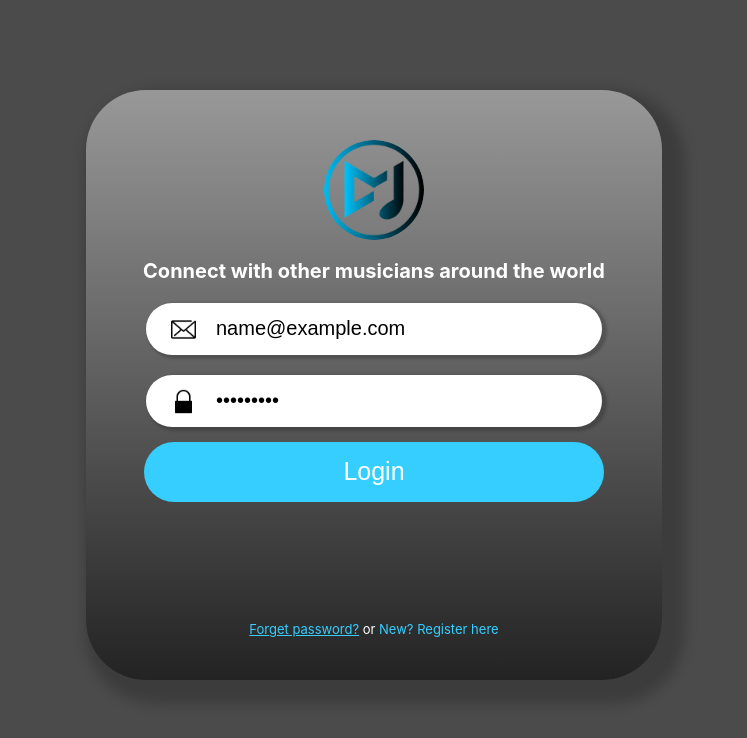
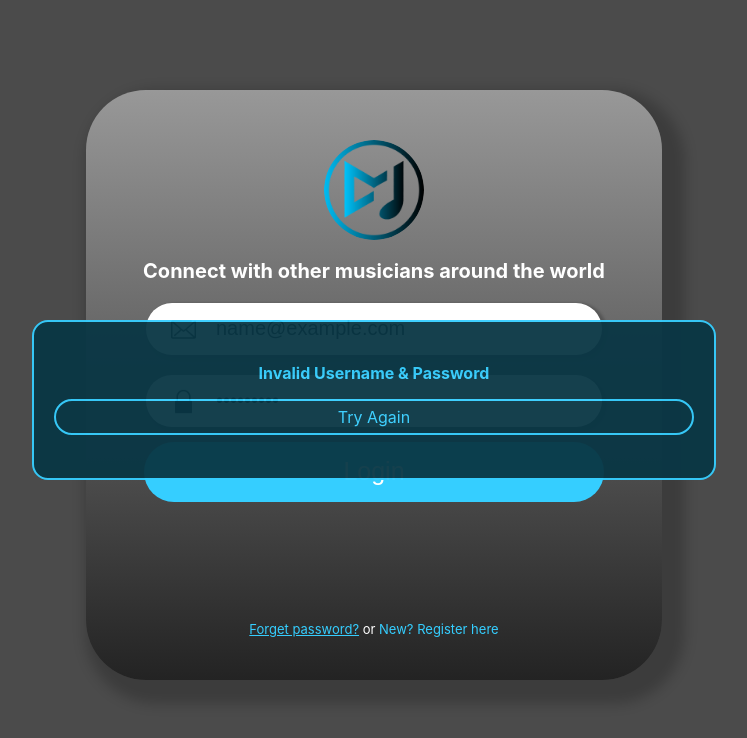
Before and after one commit to jslack222/react-app-my-musician, a React (Create React App) app: page /myprofile in a window 1280 px wide. Both pictures are taken after typing "name@example.com", "Sample123" into the empty fields and a click on the button "Login". Shown: the top 738 px of the page, without its empty margins (266-1013 px from the left). Built offline with nearby package versions, Linux system fonts and the light colour scheme; no server answers.

Commit message:
10th save

```diff
--- a/src/App.css
+++ b/src/App.css
@@ -112,15 +112,83 @@ button {
   padding: 15px;
 
 }
+@keyframes shake {
+  0% {
+    transform: translate(1px, 1px) rotate(0deg);
+  }
 
+  10% {
+    transform: translate(-1px, -2px) rotate(-1deg);
+  }
+
+  20% {
+    transform: translate(-3px, 0px) rotate(1deg);
+  }
+
+  30% {
+    transform: translate(3px, 2px) rotate(0deg);
+  }
+
+  40% {
+    transform: translate(1px, -1px) rotate(1deg);
+  }
+
+  50% {
+    transform: translate(-1px, 2px) rotate(-1deg);
+  }
+
+  60% {
+    transform: translate(-3px, 1px) rotate(0deg);
+  }
+
+  70% {
+    transform: translate(3px, 1px) rotate(-1deg);
+  }
+
+  80% {
+    transform: translate(-1px, -1px) rotate(1deg);
+  }
+
+  90% {
+    transform: translate(1px, 2px) rotate(0deg);
+  }
+
+  100% {
+    transform: translate(1px, -2px) rotate(-1deg);
+  }
+}
 
 @keyframes bounce {
   0%, 20%, 50%, 80%, 100% {transform: translateY(0);}
   40% {transform: translateY(-30px);}
   60% {transform: translateY(-15px);}
 }
+@keyframes horizontal-shaking {
+  0% {
+    transform: translateX(0)
+  }
 
+  15% {
+    transform: translateX(5px)
+  }
 
+  50% {
+    transform: translateX(-5px)
+  }
+
+  15% {
+    transform: translateX(5px)
+  }
+
+  100% {
+    transform: translateX(0)
+  }
+}
+@keyframes x {
+  100% {
+    transform: translateX(calc(-100vh - var(--width)));
+  }
+}
 button:active {
     transform: scale(0.90);
 
@@ -139,8 +207,6 @@ button:hover {
     margin-right: -50%;
     transform: translate(-50%, -50%);
     animation: fadeIn 2s;
-
-
 }
 .link a {
   color: var(--highlight)
@@ -176,3 +242,56 @@ header {
   box-shadow:10px 13px 10px 13px rgba(0, 0, 0, 0.7);
   border-bottom: solid 1.5px #5d5d5d;
 }
+.login-error {
+  position: absolute;
+    top: 50%;
+    left: 50%;
+    margin-right: -50%;
+    transform: translate(-50%, -50%);
+    background-color: rgb(9, 54, 68);
+    padding: 10px 20px;
+    border-radius: 16px;
+    z-index: 3;
+    filter: opacity(0.95);
+    border: var(--highlight) solid 2px;
+    height: 17vh;
+    width: 50vw;
+
+}
+.login-error:hover {
+ cursor: pointer;
+ filter: brightness(1.8) opacity(0.95)
+}
+.X {
+  display:flex;
+  align-items: center;
+  justify-content: center;
+  font-size: 16px;
+  cursor: pointer;
+  background-color: rgb(9, 54, 68);
+  border: var(--highlight) solid 2px;
+  border-radius: 40px;
+  padding: 6px 7px;
+  color: var(--highlight);
+
+}
+.X:hover {
+  filter: brightness(200%)
+}
+.X:active {
+  transform: scale(0.90)
+}
+.error-message {
+  font-size: 16px;
+  color: var(--highlight);
+  display: flex;
+  justify-content: center;
+  align-items: center;
+  animation: horizontal-shaking 1s
+}
+.parent {
+  display: flex;
+  justify-content: center;
+  align-items: center;
+  animation: shake ease 1s;
+}
--- a/src/App.jsx
+++ b/src/App.jsx
@@ -7,6 +7,10 @@ import {useState} from 'react'
 
 function App() {
   const [loggedIn, setLoggedIn] = useState(false)
+  function setStatus() {
+    setLoggedIn(!loggedIn)
+  }
+
 
   return (
     <div className="App">
@@ -16,7 +20,7 @@ function App() {
           {Routes}
         </div>
       ) : (
-        <Login />
+        <Login loggedIn={setStatus} />
       )}
     </div>
   );
--- a/src/components/Login/login.jsx
+++ b/src/components/Login/login.jsx
@@ -11,19 +11,106 @@ const Login = (props) => {
   const [buttonPopup, setButtonPopup] = useState(false);
   const [email, setEmail] = useState("")
   const [password, setPassword] = useState("")
-  const [errorMessages, setErrorMessages] = useState({})
-  const navigate = useNavigate();
+  const [error, setError] = useState(false);
+  const [submitted, setSubmitted] = useState(false);
+  const [firstname, setFirstname] = useState("")
+  const [lastname, setLastname] = useState("")
+  const [pw, setPw] = useState("");
+  const [user, setUser] = useState("");
+  const [signuperr, setSignuperr] = useState(false)
+
+
 
   const handleLogin = async (e) => {
     e.preventDefault()
     axios.post('/login', { email, password })
       .then((res) => {
-      return res.data
+        localStorage.setItem("user_profile", JSON.stringify(res.data.id));
+        localStorage.setItem("email", res.data.email);
+        props.loggedIn()
       })
+      .catch((err) => {
+        setError(err)
+    })
+  }
+  const validate = () => {
+    const errors = {};
+    if (firstname === "") {
+      errors.firstname = setSignuperr(true);
+      setButtonPopup(true);
+    }
+    if (lastname === "") {
+      errors.lastname = setSignuperr(true);
+      setButtonPopup(true);
+    }
+    if (user === "") {
+      errors.email = setSignuperr(true);
+      setButtonPopup(true);
+    }
+    if (pw === "") {
+      errors.password = setSignuperr(true);
+      setButtonPopup(true);
+    }
+    return errors;
+  };
+
+  const postUser = async (e) => {
+    e.preventDefault()
+    let errors = await validate();
+    console.log(errors)
+    if (Object.keys(errors).length === 0) {
+      axios
+        .post("/popup", { firstname, user, pw, lastname })
+        .then((res) => {
+          localStorage.setItem("user_profile", res.data[0].id);
+          localStorage.setItem("email", res.data[0].email);
+          setSubmitted(true);
+          setButtonPopup(false);
+        })
+        .catch((err) => {
+          setSignuperr(err);
+        });
+    }
+
   }
 
   return (
     <div className="main">
+      {error ? (
+        <div className="login-error">
+          <div className="error-inner">
+            <img src="" alt="" />
+            <h1 className="error-message">Invalid Username & Password</h1>
+            <p className="X" onClick={() => setError(false)}>
+              Try Again
+            </p>
+          </div>
+        </div>
+      ) : null}
+      {signuperr ? (
+        <div className="login-error">
+          <div className="error-inner">
+            <img src="" alt="" />
+            <h1 className="error-message">
+              Please Enter in all required fields
+            </h1>
+            <p className="X" onClick={() => setSignuperr(false)}>
+              Try Again
+            </p>
+          </div>
+        </div>
+      ) : null}
+      {submitted ? (
+        <div className="login-error">
+          <div className="error-inner">
+            <img src="" alt="" />
+            <h1 className="error-message">Thank you for signing up</h1>
+            <p className="X" onClick={() => props.loggedIn()}>
+              Login Now
+            </p>
+          </div>
+        </div>
+      ) : null}
       <div className="sub-main">
         <div>
           <div className="imgs">
@@ -45,7 +132,6 @@ const Login = (props) => {
                   className="name"
                   onChange={({ target }) => setEmail(target.value)}
                 />
-
               </div>
               <div className="second-input">
                 <img
@@ -60,7 +146,6 @@ const Login = (props) => {
                   className="name"
                   onChange={({ target }) => setPassword(target.value)}
                 />
-
               </div>
               <div className="login-button">
                 <button type="submit" className="login-button">
@@ -80,19 +165,39 @@ const Login = (props) => {
       </div>
       <div className="empty"></div>
       <Popup trigger={buttonPopup} setTrigger={setButtonPopup}>
+        <form onSubmit={postUser}>
           <h3>Register</h3>
           <p>First Name:</p>
-        <input type="text" className="fNameForm" />
+          <input
+            type="text"
+            className="fNameForm"
+            onChange={({ target }) => setFirstname(target.value)}
+          />
           <p>Last Name:</p>
-        <input type="text" className="lNameForm" />
+          <input
+            type="text"
+            className="lNameForm"
+            onChange={({ target }) => setLastname(target.value)}
+          />
           <p>Email:</p>
-        <input type="text" className="emailForm" />
+          <input
+            type="email"
+            className="emailForm"
+            onChange={({ target }) => setUser(target.value)}
+          />
           <p>Password:</p>
-        <input type="password" className="pwForm" />
+          <input
+            type="password"
+            className="pwForm"
+            onChange={({ target }) => setPw(target.value)}
+          />
           <br className="space" />
           <div className="button-container">
-          <button className="submit-btn">Submit</button>
+            <button type="submit" className="submit-btn">
+              Submit
+            </button>
           </div>
+        </form>
       </Popup>
     </div>
   );
--- a/src/components/Profiles/Profile.jsx
+++ b/src/components/Profiles/Profile.jsx
@@ -2,6 +2,8 @@ import React from 'react'
 import profile from "../../assets/img/profile.jpg"
 import "./Profile.css"
 import CoverImg from "../../assets/img/cover-img.jpg"
+
+
 
 const Profile = () => {
     return (
@@ -12,6 +14,7 @@ const Profile = () => {
                 </div>
                 <div className="profile-heading">
                     <img src={profile} className="pp-icon" alt="" />
+                    <p></p>
                 </div>
                 <div className="info-section">
                     <div className="info-container">
@@ -24,3 +27,8 @@ const Profile = () => {
 
 }
 export default Profile;
+
+//localStorage.getItem
+//do an axios call in the compoenent that you want to pass the info too.
+//useParams from react router dom from pikachu demo
+//save information to state
```
Also changed, not shown: 1 other file (tests, documents, lock files or other folders). Lines whose indentation alone changed are shown as unchanged.
